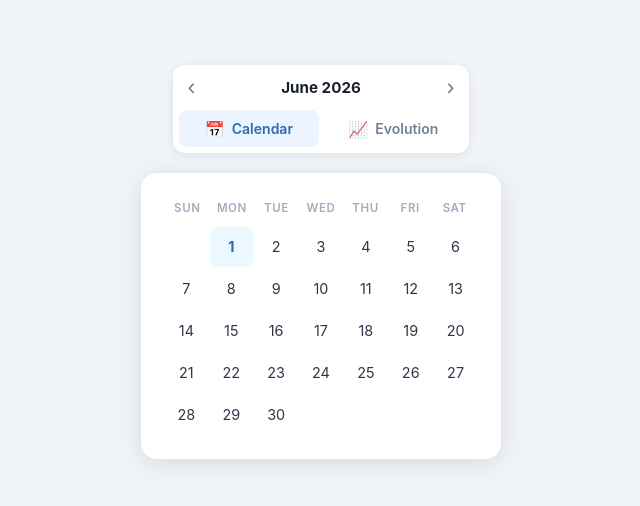
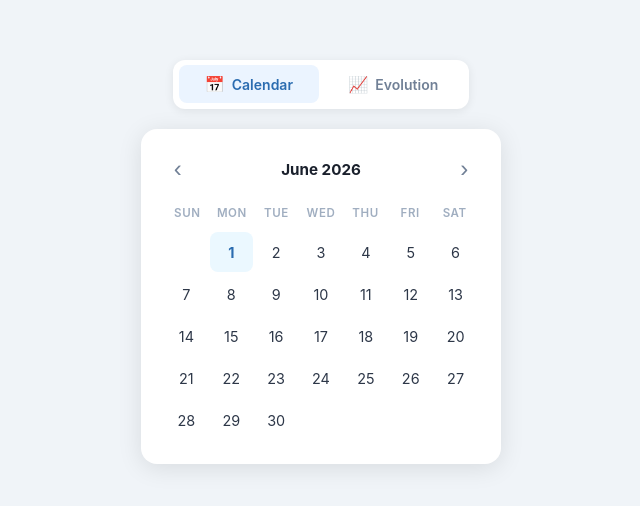
Before and after one commit to capelski/morpholody, a React (Vite) app: page / in a window 1280 px wide. Shown: the part 138-644 px from the top of the page, without its empty margins (319-959 px from the left). Built offline with nearby package versions, Linux system fonts and the light colour scheme.

Commit message:
Extract the month selector in the navbar to a separate component. Use that component at the top of both Calendar and Evolution components. Keep storing the selected month in App.tsx. Remove the month selector from the navbar

```diff
--- a/src/App.tsx
+++ b/src/App.tsx
@@ -17,17 +17,11 @@ export default function App() {
 
   return (
     <div className="app">
-      <NavBar
-        active={view}
-        onChange={setView}
-        viewYear={viewYear}
-        viewMonth={viewMonth}
-        onMonthChange={handleMonthChange}
-      />
+      <NavBar active={view} onChange={setView} />
       {view === "calendar" ? (
-        <Calendar viewYear={viewYear} viewMonth={viewMonth} />
+        <Calendar viewYear={viewYear} viewMonth={viewMonth} onMonthChange={handleMonthChange} />
       ) : (
-        <Evolution viewYear={viewYear} viewMonth={viewMonth} />
+        <Evolution viewYear={viewYear} viewMonth={viewMonth} onMonthChange={handleMonthChange} />
       )}
     </div>
   );
--- a/src/components/Calendar.tsx
+++ b/src/components/Calendar.tsx
@@ -1,5 +1,6 @@
 import { useState, useEffect } from "react";
 import Day from "./Day";
+import MonthSelector from "./MonthSelector";
 import { getDayDataForMonth } from "../storage";
 import "./Calendar.css";
 
@@ -20,9 +21,10 @@ function getFirstDayOfMonth(year: number, month: number): number {
 interface CalendarProps {
   viewYear: number;
   viewMonth: number;
+  onMonthChange: (year: number, month: number) => void;
 }
 
-export default function Calendar({ viewYear, viewMonth }: CalendarProps) {
+export default function Calendar({ viewYear, viewMonth, onMonthChange }: CalendarProps) {
   const today = new Date();
   const [selectedDate, setSelectedDate] = useState<Date | null>(null);
   const [dayData, setDayData] = useState<
@@ -90,6 +92,8 @@ export default function Calendar({ viewYear, viewMonth }: CalendarProps) {
   return (
     <>
       <div className="calendar">
+        <MonthSelector viewYear={viewYear} viewMonth={viewMonth} onMonthChange={onMonthChange} />
+
         <div className="calendar-weekdays">
           {DAYS_OF_WEEK.map((d) => (
             <div key={d} className="weekday">
--- a/src/components/Evolution.tsx
+++ b/src/components/Evolution.tsx
@@ -1,4 +1,5 @@
 import { useEffect, useState } from "react";
+import MonthSelector from "./MonthSelector";
 import {
   LineChart,
   Line,
@@ -67,9 +68,10 @@ function CustomTooltip({
 interface EvolutionProps {
   viewYear: number;
   viewMonth: number; // 0-indexed
+  onMonthChange: (year: number, month: number) => void;
 }
 
-export default function Evolution({ viewYear, viewMonth }: EvolutionProps) {
+export default function Evolution({ viewYear, viewMonth, onMonthChange }: EvolutionProps) {
   const month = viewMonth + 1; // storage uses 1-indexed months
 
   const [data, setData] = useState<ChartPoint[]>([]);
@@ -114,6 +116,7 @@ export default function Evolution({ viewYear, viewMonth }: EvolutionProps) {
 
   return (
     <div className="evolution">
+      <MonthSelector viewYear={viewYear} viewMonth={viewMonth} onMonthChange={onMonthChange} />
       <div className="evolution-header">
         <h2 className="evolution-title">Weight evolution</h2>
         <span className="evolution-count">
--- /dev/null
+++ b/src/components/MonthSelector.css
@@ -0,0 +1,33 @@
+.month-selector {
+  display: flex;
+  align-items: center;
+  justify-content: space-between;
+  width: 100%;
+  padding: 0.2rem 0.15rem;
+  margin-bottom: 1rem;
+}
+
+.month-selector-label {
+  font-size: 0.95rem;
+  font-weight: 700;
+  color: #1a202c;
+}
+
+.month-selector-btn {
+  background: none;
+  border: none;
+  cursor: pointer;
+  color: #718096;
+  font-size: 1.5rem;
+  line-height: 1;
+  padding: 0.1rem 0.4rem;
+  border-radius: 6px;
+  transition:
+    background 0.15s,
+    color 0.15s;
+}
+
+.month-selector-btn:hover {
+  background: #f7fafc;
+  color: #2d3748;
+}
--- /dev/null
+++ b/src/components/MonthSelector.tsx
@@ -0,0 +1,37 @@
+import "./MonthSelector.css";
+
+const MONTHS = [
+  "January", "February", "March", "April", "May", "June",
+  "July", "August", "September", "October", "November", "December",
+];
+
+interface MonthSelectorProps {
+  viewYear: number;
+  viewMonth: number;
+  onMonthChange: (year: number, month: number) => void;
+}
+
+export default function MonthSelector({ viewYear, viewMonth, onMonthChange }: MonthSelectorProps) {
+  function prevMonth() {
+    if (viewMonth === 0) onMonthChange(viewYear - 1, 11);
+    else onMonthChange(viewYear, viewMonth - 1);
+  }
+  function nextMonth() {
+    if (viewMonth === 11) onMonthChange(viewYear + 1, 0);
+    else onMonthChange(viewYear, viewMonth + 1);
+  }
+
+  return (
+    <div className="month-selector">
+      <button className="month-selector-btn" onClick={prevMonth} aria-label="Previous month">
+        &#8249;
+      </button>
+      <span className="month-selector-label">
+        {MONTHS[viewMonth]} {viewYear}
+      </span>
+      <button className="month-selector-btn" onClick={nextMonth} aria-label="Next month">
+        &#8250;
+      </button>
+    </div>
+  );
+}
--- a/src/components/NavBar.css
+++ b/src/components/NavBar.css
@@ -1,46 +1,10 @@
 .navbar {
-  display: flex;
-  flex-direction: column;
-  gap: 0.35rem;
   background: #ffffff;
   border-radius: 12px;
   padding: 0.35rem;
   box-shadow: 0 2px 10px rgba(0, 0, 0, 0.08);
   margin-bottom: 1.25rem;
   width: 100%;
-}
-
-/* Month selector */
-.navbar-month {
-  display: flex;
-  align-items: center;
-  justify-content: space-between;
-  padding: 0.2rem 0.15rem;
-}
-
-.navbar-month-label {
-  font-size: 0.95rem;
-  font-weight: 700;
-  color: #1a202c;
-}
-
-.navbar-month-btn {
-  background: none;
-  border: none;
-  cursor: pointer;
-  color: #718096;
-  font-size: 1.5rem;
-  line-height: 1;
-  padding: 0.1rem 0.4rem;
-  border-radius: 6px;
-  transition:
-    background 0.15s,
-    color 0.15s;
-}
-
-.navbar-month-btn:hover {
-  background: #f7fafc;
-  color: #2d3748;
 }
 
 /* Tab row */
--- a/src/components/NavBar.tsx
+++ b/src/components/NavBar.tsx
@@ -2,42 +2,14 @@ import "./NavBar.css";
 
 export type View = "calendar" | "evolution";
 
-const MONTHS = [
-  "January", "February", "March", "April", "May", "June",
-  "July", "August", "September", "October", "November", "December",
-];
-
 interface NavBarProps {
   active: View;
   onChange: (view: View) => void;
-  viewYear: number;
-  viewMonth: number;
-  onMonthChange: (year: number, month: number) => void;
 }
 
-export default function NavBar({ active, onChange, viewYear, viewMonth, onMonthChange }: NavBarProps) {
-  function prevMonth() {
-    if (viewMonth === 0) onMonthChange(viewYear - 1, 11);
-    else onMonthChange(viewYear, viewMonth - 1);
-  }
-  function nextMonth() {
-    if (viewMonth === 11) onMonthChange(viewYear + 1, 0);
-    else onMonthChange(viewYear, viewMonth + 1);
-  }
-
+export default function NavBar({ active, onChange }: NavBarProps) {
   return (
     <nav className="navbar">
-      <div className="navbar-month">
-        <button className="navbar-month-btn" onClick={prevMonth} aria-label="Previous month">
-          &#8249;
-        </button>
-        <span className="navbar-month-label">
-          {MONTHS[viewMonth]} {viewYear}
-        </span>
-        <button className="navbar-month-btn" onClick={nextMonth} aria-label="Next month">
-          &#8250;
-        </button>
-      </div>
       <div className="navbar-tabs">
         <button
           className={`navbar-item ${active === "calendar" ? "active" : ""}`}
```
